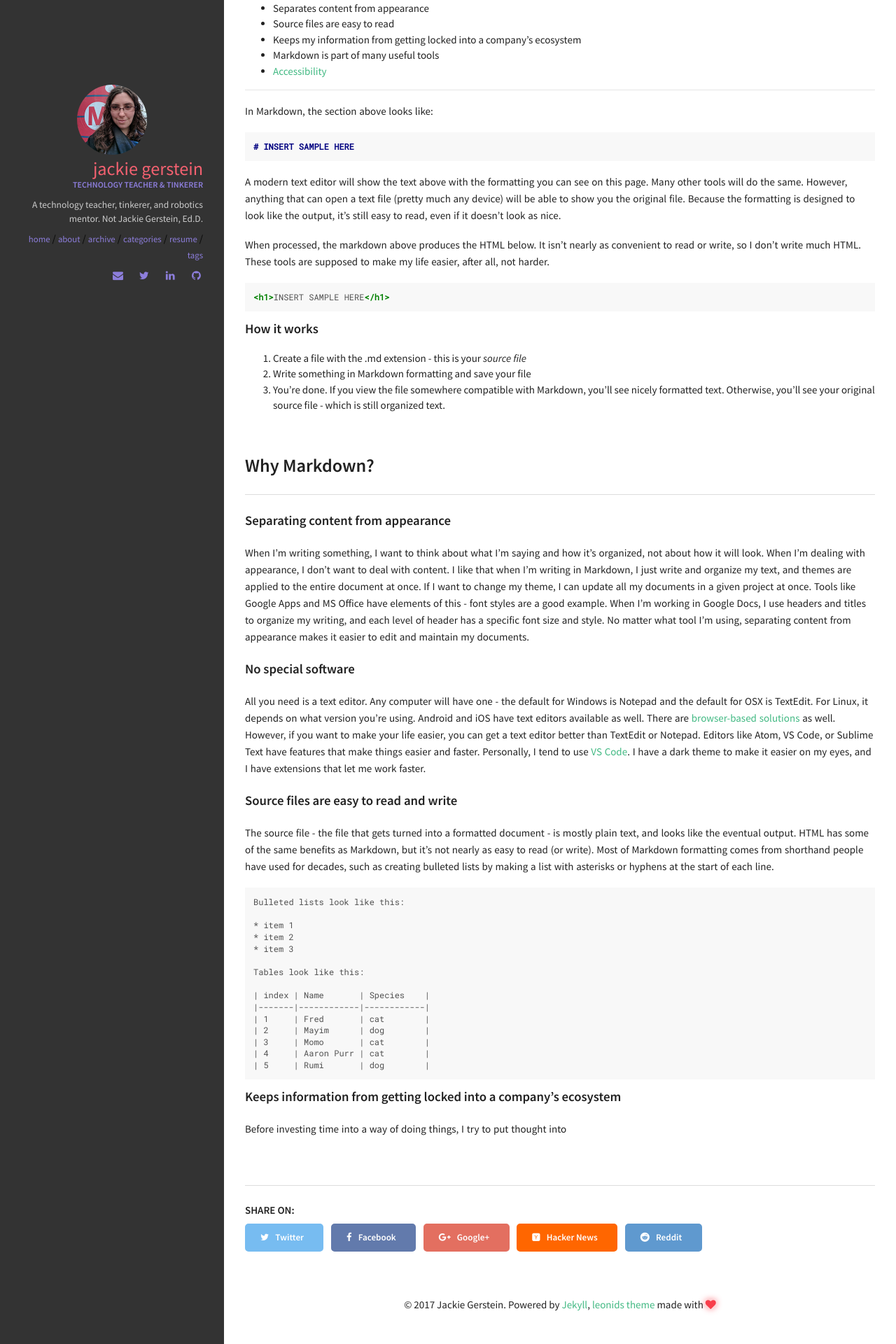
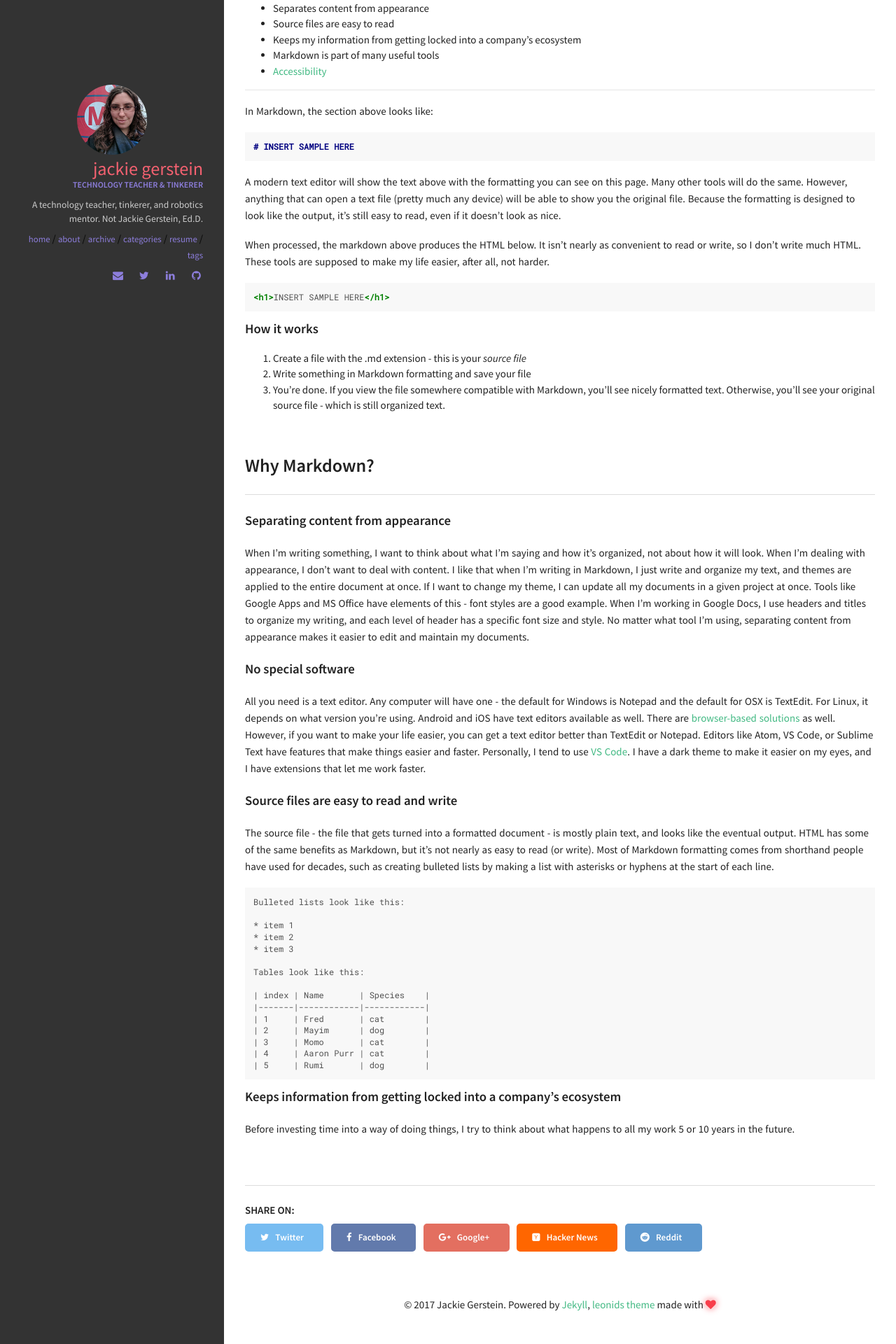
Before and after one commit to gersteinj/robots-in-heels, a Jekyll site: the page built from _posts/2017-11-17-markdown.md, in a window 1280 px wide. Shown: the part 1314-3234 px from the top of the page at 70% size. Built offline with Jekyll 4.4.1, drawn with Linux system fonts in a browser that asks for light colours.

Commit message:
markdown post almost finished

```diff
--- a/_posts/2017-11-17-markdown.md
+++ b/_posts/2017-11-17-markdown.md
@@ -88,4 +88,4 @@ Tables look like this:
 
 #### Keeps information from getting locked into a company's ecosystem
 
-Before investing time into a way of doing things, I try to put thought into
+Before investing time into a way of doing things, I try to think about what happens to all my work 5 or 10 years in the future.
```
